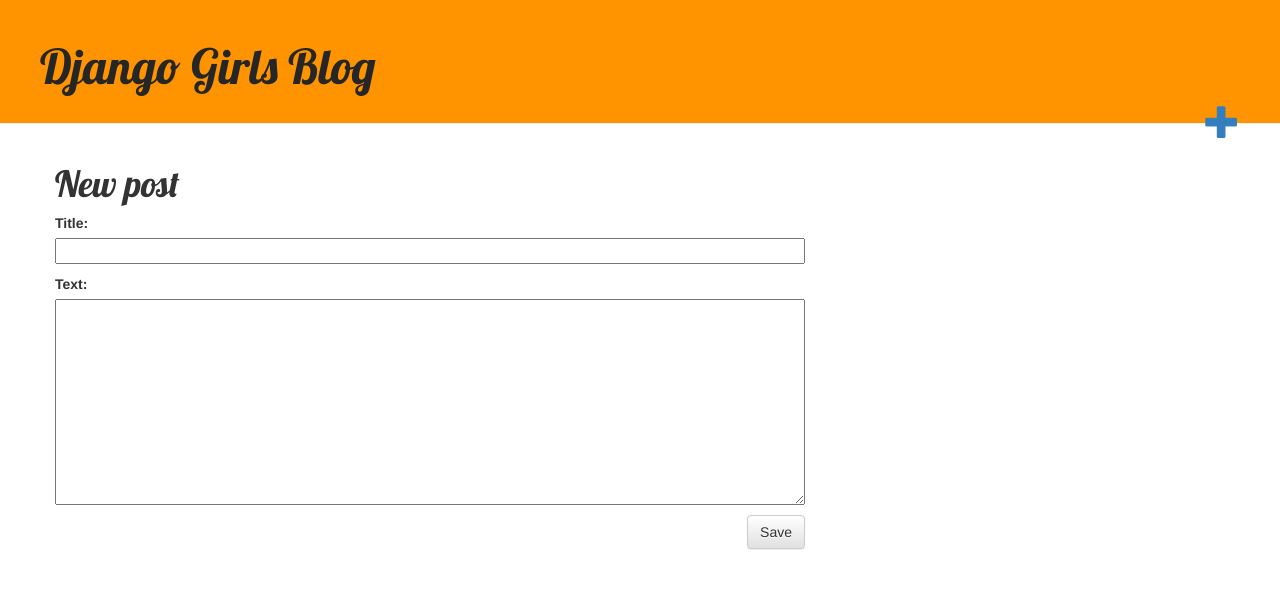
After one commit to Mooraha/citizenoftheworld, a Django app: page /post/new/ in a window 1280 px wide. The commit adds this page. Shown: the top 589 px of the page. Run offline with Django 3.2, Linux system fonts and the light colour scheme; some libraries are stand-ins or nearby versions.

Commit message:
lskdjflk

```diff
--- /dev/null
+++ b/blog/forms.py
@@ -0,0 +1,8 @@
+from django import forms
+from .models import Post
+
+class PostForm(forms.ModelForm):
+
+    class Meta:
+        model = Post
+        fields = ('title', 'text',)
--- a/blog/static/css/blog.css
+++ b/blog/static/css/blog.css
@@ -1,19 +1,11 @@
-<div class="page-header">
-        <h1><a href="/">Django Girls Blog</a></h1>
-    </div>
-    <div class="post">
-        <p>published: {{ post.published_date }}</p>
-        <h1><a href="">{{ post.title }}</a></h1>
-        <p>{{ post.text|linebreaksbr }}</p>
-    </div>
 .page-header {
         background-color: #ff9400;
         margin-top: 0;
         padding: 20px 20px 20px 40px;
     }
 
-    .page-header h1, .page-header h1 a, .page-header h1 a:visited, .page-header h1 a:active {
-        color: #ffffff;
+.page-header h1, .page-header h1 a, .page-header h1 a:visited, .page-header h1 a:active {
+        color: #262626;
         font-size: 36pt;
         text-decoration: none;
     }
@@ -40,7 +32,7 @@
     }
 
     .top-menu, .top-menu:hover, .top-menu:visited {
-        color: #ffffff;
+        color: #357ebd;
         float: right;
         font-size: 26pt;
         margin-right: 20px;
--- a/blog/templates/blog/base.html
+++ b/blog/templates/blog/base.html
@@ -1,13 +1,16 @@
+{% load staticfiles %}
 <html>
         <head>
             <title>Galya's blog</title>
             <link rel="stylesheet" href="//maxcdn.bootstrapcdn.com/bootstrap/3.2.0/css/bootstrap.min.css">
-    <link rel="stylesheet" href="//maxcdn.bootstrapcdn.com/bootstrap/3.2.0/css/bootstrap-theme.min.css">
+            <link rel="stylesheet" href="//maxcdn.bootstrapcdn.com/bootstrap/3.2.0/css/bootstrap-theme.min.css">
+            <link rel="stylesheet" href="{% static 'css/blog.css' %}">
+            <link href="https://fonts.googleapis.com/css?family=Lobster&subset=latin,cyrillic" rel="stylesheet" type="text/css">
         </head>
-        <body>
           <body>
-          <div class="page-header">
+              <div class="page-header">
               <h1><a href="/">Django Girls Blog</a></h1>
+              <a href="{% url 'blog.views.post_new' %}" class="top-menu"><span class="glyphicon glyphicon-plus"></span></a>
           </div>
           <div class="content container">
               <div class="row">
@@ -17,6 +20,5 @@
                   </div>
               </div>
           </div>
-      </body>
-        </body>
+          </body>
     </html>
--- a/blog/templates/blog/post_detail.html
+++ b/blog/templates/blog/post_detail.html
@@ -7,6 +7,7 @@
                    {{ post.published_date }}
                </div>
            {% endif %}
+           <a class="btn btn-default" href="{% url 'post_edit' pk=post.pk %}"><span class="glyphicon glyphicon-pencil"></span></a>
            <h1>{{ post.title }}</h1>
            <p>{{ post.text|linebreaksbr }}</p>
        </div>
--- /dev/null
+++ b/blog/templates/blog/post_edit.html
@@ -0,0 +1,9 @@
+{% extends 'blog/base.html' %}
+
+    {% block content %}
+        <h1>New post</h1>
+        <form method="POST" class="post-form">{% csrf_token %}
+            {{ form.as_p }}
+            <button type="submit" class="save btn btn-default">Save</button>
+        </form>
+    {% endblock %}
--- a/blog/urls.py
+++ b/blog/urls.py
@@ -4,4 +4,6 @@ from . import views
 urlpatterns = [
     url(r'^$', views.post_list, name='post_list'),
     url(r'^post/(?P<pk>[0-9]+)/$', views.post_detail, name='post_detail'),
+    url(r'^post/new/$', views.post_new, name='post_new'),
+    url(r'^post/(?P<pk>[0-9]+)/edit/$', views.post_edit, name='post_edit'),
 ]
--- a/blog/views.py
+++ b/blog/views.py
@@ -2,10 +2,39 @@ from django.shortcuts import render
 from django.shortcuts import render, get_object_or_404
 from django.utils import timezone
 from .models import Post
+from .forms import PostForm
 
 def post_list(request):
     posts = Post.objects.filter(published_date__lte=timezone.now()).order_by('published_date')
     return render(request, 'blog/post_list.html', {'posts': posts})
+
 def post_detail(request, pk):
-        post = get_object_or_404(Post, pk=pk)
-        return render(request, 'blog/post_detail.html', {'post': post})
+    post = get_object_or_404(Post, pk=pk)
+    return render(request, 'blog/post_detail.html', {'post': post})
+
+def post_new(request):
+    if request.method == "POST":
+        form = PostForm(request.POST)
+        if form.is_valid():
+            post = form.save(commit=False)
+            post.author = request.user
+            post.published_date = timezone.now()
+            post.save()
+            return redirect('blog.views.post_detail', pk=post.pk)
+    else:
+        form = PostForm()
+    return render(request, 'blog/post_edit.html', {'form': form})
+
+def post_edit(request, pk):
+    post = get_object_or_404(Post, pk=pk)
+    if request.method == "POST":
+        form = PostForm(request.POST, instance=post)
+        if form.is_valid():
+            post = form.save(commit=False)
+            post.author = request.user
+            post.published_date = timezone.now()
+            post.save()
+            return redirect('blog.views.post_detail', pk=post.pk)
+    else:
+        form = PostForm(instance=post)
+    return render(request, 'blog/post_edit.html', {'form': form})
```
